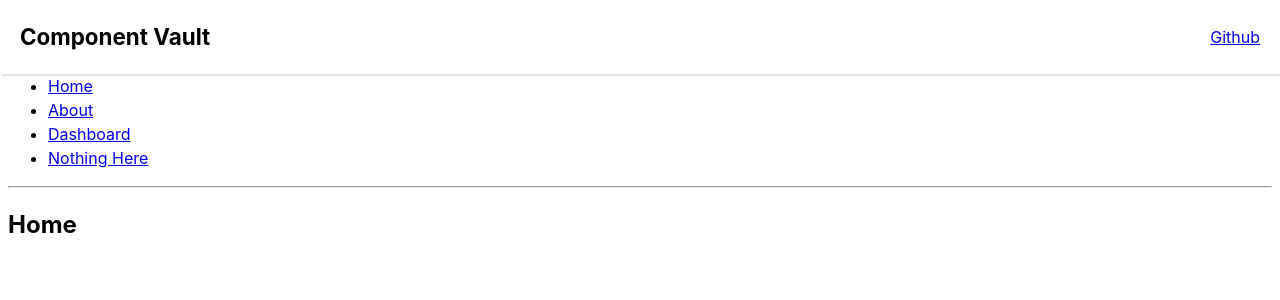
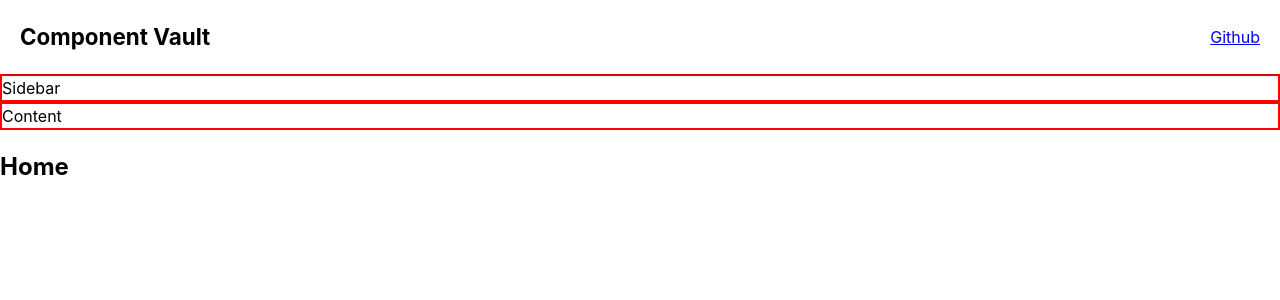
Before and after one commit to ssakib4040/component-vault, a React (Vite) app: page / in a window 1280 px wide. Shown: the top 300 px of the page. Built offline with nearby package versions, Linux system fonts and the light colour scheme.

Commit message:
Container sidebar and content structure

```diff
--- a/src/App.scss
+++ b/src/App.scss
@@ -0,0 +1,3 @@
+.dev {
+  border: 2px solid red;
+}
--- a/src/App.tsx
+++ b/src/App.tsx
@@ -11,15 +11,19 @@ export default function App() {
     <div>
       <Header />
 
+      <div className="container">
+        {/* Sidebar & Content */}
+
+        <div className="sidebar dev">Sidebar</div>
+        <div className="content dev">Content</div>
+      </div>
+
       <Routes>
-        <Route path="/" element={<Layout />}>
+        <Route path="/">
           <Route index element={<Home />} />
           <Route path="about" element={<About />} />
           <Route path="dashboard" element={<Dashboard />} />
 
-          {/* Using path="*"" means "match anything", so this route
-              acts like a catch-all for URLs that we don't have explicit
-              routes for. */}
           <Route path="*" element={<NoMatch />} />
         </Route>
       </Routes>
--- a/src/index.scss
+++ b/src/index.scss
@@ -5,5 +5,6 @@
 }
 
 body {
+  margin: 0;
   margin-top: 73.58px;
 }
```
